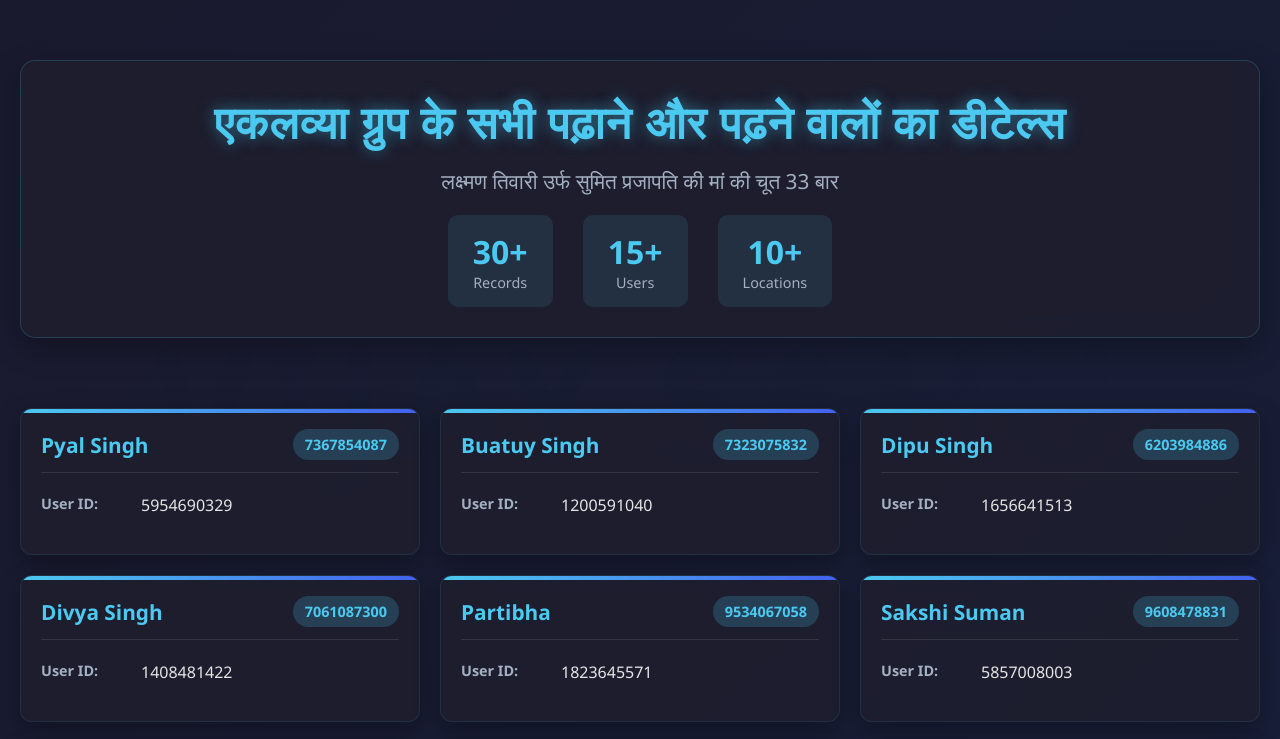
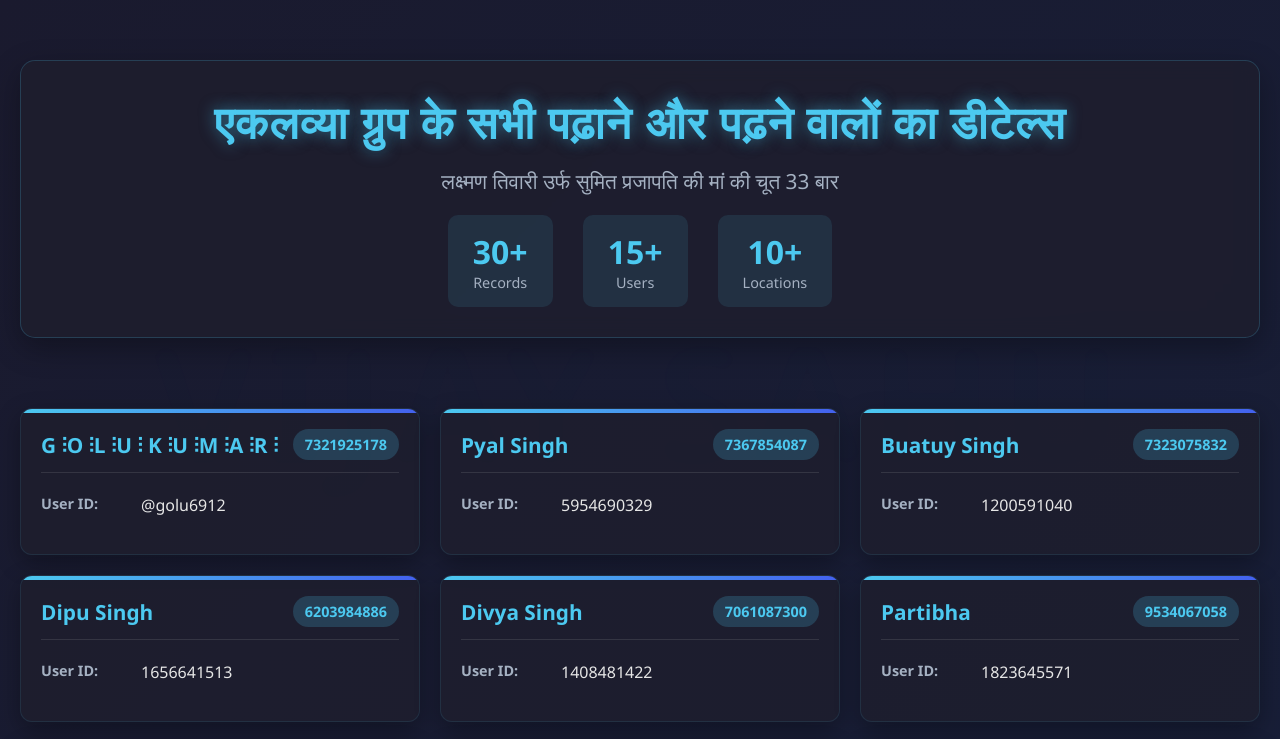
Before and after one commit to masterkinghu/Eklavya-group-ka-sab-Admin-, a plain HTML site: page index.html in a window 1280 px wide. Shown: the top 739 px of the page. Drawn offline with Linux system fonts and the light colour scheme.

Commit message:
Update index.html

```diff
--- a/index.html
+++ b/index.html
@@ -303,6 +303,7 @@
     <script>
         // Mobile number data
         const mobileData = [
+            { name: "G ⫶O ⫶L ⫶U ⫶ K ⫶U ⫶M ⫶A ⫶R ⫶", number: "7321925178", userId: "@golu6912" },
             { name: "Pyal Singh", number: "7367854087", userId: "5954690329" },
             { name: "Buatuy Singh", number: "7323075832", userId: "1200591040" },
             { name: "Dipu Singh", number: "6203984886", userId: "1656641513" },
```
